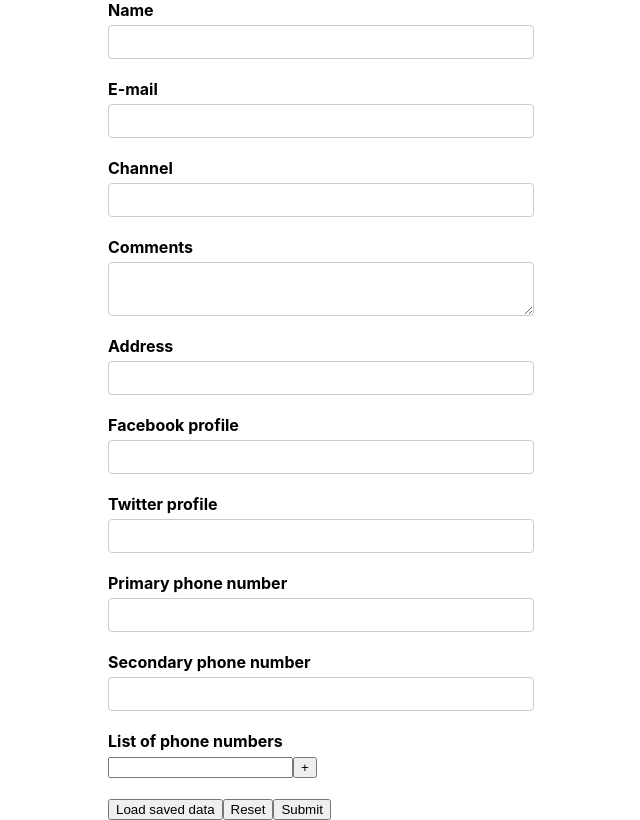
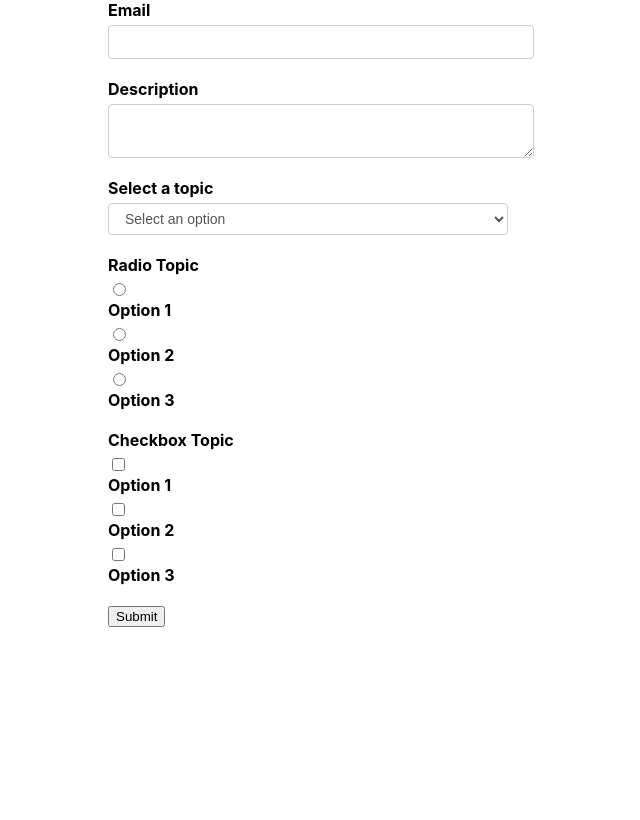
Before and after one commit to Bach-Nghia-Nguyen/learn_formik, a React (Create React App) app: page / in a window 1280 px wide. Shown: the whole page, without its empty margins (319-959 px from the left). Built offline with nearby package versions, Linux system fonts and the light colour scheme.

Commit message:
update code 2

```diff
--- a/package.json
+++ b/package.json
@@ -8,6 +8,7 @@
     "@testing-library/user-event": "^13.5.0",
     "formik": "^2.2.9",
     "react": "^18.1.0",
+    "react-datepicker": "^4.7.0",
     "react-dom": "^18.1.0",
     "react-scripts": "5.0.1",
     "web-vitals": "^2.1.4",
--- a/src/App.css
+++ b/src/App.css
@@ -11,7 +11,8 @@
 
 input[type="text"],
 input[type="email"],
-textarea {
+textarea,
+select {
   display: block;
   width: 400px;
   padding: 6px 12px;
--- a/src/App.js
+++ b/src/App.js
@@ -1,11 +1,13 @@
 import React from "react";
-import YoutubeForm from "./components/YoutubeForm";
+// import YoutubeForm from "./components/YoutubeForm";
 import "./App.css";
+import FormikContainer from "./components/FormikContainer";
 
 function App() {
   return (
     <div className="App">
-      <YoutubeForm />
+      {/* <YoutubeForm /> */}
+      <FormikContainer />
     </div>
   );
 }
--- /dev/null
+++ b/src/components/CheckboxGroup/index.js
@@ -0,0 +1,33 @@
+import React from "react";
+import { ErrorMessage, Field } from "formik";
+import TextError from "../TextError";
+
+const CheckboxGroup = (props) => {
+  const { label, name, options, ...rest } = props;
+  return (
+    <div className="form-control">
+      <label>{label}</label>
+      <Field name={name} {...rest}>
+        {({ field }) => {
+          return options.map((option) => {
+            return (
+              <React.Fragment key={option.key}>
+                <input
+                  type="checkbox"
+                  id={option.value}
+                  {...field}
+                  value={option.value}
+                  checked={field.value.includes(option.value)}
+                />
+                <label htmlFor={option.value}>{option.key}</label>
+              </React.Fragment>
+            );
+          });
+        }}
+      </Field>
+      <ErrorMessage name={name} component={TextError} />
+    </div>
+  );
+};
+
+export default CheckboxGroup;
--- /dev/null
+++ b/src/components/FormikContainer/index.js
@@ -0,0 +1,84 @@
+import React from "react";
+import { Formik, Form } from "formik";
+import * as yup from "yup";
+import FormikControl from "../FormikControl";
+
+const FormikContainer = () => {
+  const dropdownOptions = [
+    { key: "Select an option", value: "" },
+    { key: "Option 1", value: "option1" },
+    { key: "Option 2", value: "option2" },
+    { key: "Option 3", value: "option3" },
+  ];
+  const radioOptions = [
+    { key: "Option 1", value: "rOption1" },
+    { key: "Option 2", value: "rOption2" },
+    { key: "Option 3", value: "rOption3" },
+  ];
+  const checkboxOptions = [
+    { key: "Option 1", value: "cOption1" },
+    { key: "Option 2", value: "cOption2" },
+    { key: "Option 3", value: "cOption3" },
+  ];
+
+  const initialValues = {
+    email: "",
+    description: "",
+    selectOption: "",
+    radioOption: "",
+    checkboxOption: [],
+  };
+  const validationSchema = yup.object({
+    email: yup.string().required("Email required"),
+    description: yup.string().required("Description required"),
+    selectOption: yup.string().required("Select required"),
+    radioOption: yup.string().required("Radio required"),
+    checkboxOption: yup.array().required("Checkbox required"),
+  });
+  const onSubmit = (values) => console.log("Form data", values);
+
+  return (
+    <Formik
+      initialValues={initialValues}
+      validationSchema={validationSchema}
+      onSubmit={onSubmit}
+    >
+      {(formik) => (
+        <Form>
+          <FormikControl
+            control="input"
+            type="email"
+            label="Email"
+            name="email"
+          />
+          <FormikControl
+            control="textarea"
+            label="Description"
+            name="description"
+          />
+          <FormikControl
+            control="select"
+            label="Select a topic"
+            name="selectOption"
+            options={dropdownOptions}
+          />
+          <FormikControl
+            control="radio"
+            label="Radio Topic"
+            name="radioOption"
+            options={radioOptions}
+          />
+          <FormikControl
+            control="checkbox"
+            label="Checkbox Topic"
+            name="checkboxOption"
+            options={checkboxOptions}
+          />
+          <button type="submit">Submit</button>
+        </Form>
+      )}
+    </Formik>
+  );
+};
+
+export default FormikContainer;
--- /dev/null
+++ b/src/components/FormikControl/index.js
@@ -0,0 +1,34 @@
+import React from "react";
+import CheckboxGroup from "../CheckboxGroup";
+import Input from "../Input";
+import RadioButtons from "../RadioButtons";
+import Select from "../Select";
+import Textarea from "../Textarea";
+
+const FormikControl = (props) => {
+  const { control, ...rest } = props;
+  switch (control) {
+    case "input":
+      return <Input {...rest} />;
+
+    case "textarea":
+      return <Textarea {...rest} />;
+
+    case "select":
+      return <Select {...rest} />;
+
+    case "radio":
+      return <RadioButtons {...rest} />;
+
+    case "checkbox":
+      return <CheckboxGroup {...rest} />;
+
+    case "date":
+      break;
+
+    default:
+      return null;
+  }
+};
+
+export default FormikControl;
--- /dev/null
+++ b/src/components/Input/index.js
@@ -0,0 +1,16 @@
+import React from "react";
+import { ErrorMessage, Field } from "formik";
+import TextError from "../TextError";
+
+const Input = (props) => {
+  const { label, name, ...rest } = props;
+  return (
+    <div className="form-control">
+      <label htmlFor={name}>{label}</label>
+      <Field id={name} name={name} {...rest} />
+      <ErrorMessage name={name} component={TextError} />
+    </div>
+  );
+};
+
+export default Input;
--- /dev/null
+++ b/src/components/RadioButtons/index.js
@@ -0,0 +1,33 @@
+import React from "react";
+import { ErrorMessage, Field } from "formik";
+import TextError from "../TextError";
+
+const RadioButtons = (props) => {
+  const { label, name, options, ...rest } = props;
+  return (
+    <div className="form-control">
+      <label>{label}</label>
+      <Field name={name} {...rest}>
+        {({ field }) => {
+          return options.map((option) => {
+            return (
+              <React.Fragment key={option.key}>
+                <input
+                  type="radio"
+                  id={option.value}
+                  {...field}
+                  value={option.value}
+                  checked={field.value === option.value}
+                />
+                <label htmlFor={option.value}>{option.key}</label>
+              </React.Fragment>
+            );
+          });
+        }}
+      </Field>
+      <ErrorMessage name={name} component={TextError} />
+    </div>
+  );
+};
+
+export default RadioButtons;
--- /dev/null
+++ b/src/components/Select/index.js
@@ -0,0 +1,24 @@
+import React from "react";
+import { ErrorMessage, Field } from "formik";
+import TextError from "../TextError";
+
+const Select = (props) => {
+  const { label, name, options, ...rest } = props;
+  return (
+    <div className="form-control">
+      <label htmlFor={name}>{label}</label>
+      <Field as="select" id={name} name={name} {...rest}>
+        {options.map((option) => {
+          return (
+            <option key={option.value} value={option.value}>
+              {option.key}
+            </option>
+          );
+        })}
+      </Field>
+      <ErrorMessage name={name} component={TextError} />
+    </div>
+  );
+};
+
+export default Select;
--- /dev/null
+++ b/src/components/Textarea/index.js
@@ -0,0 +1,16 @@
+import React from "react";
+import { ErrorMessage, Field } from "formik";
+import TextError from "../TextError";
+
+const Textarea = (props) => {
+  const { label, name, ...rest } = props;
+  return (
+    <div className="form-control">
+      <label htmlFor={name}>{label}</label>
+      <Field as="textarea" id={name} name={name} {...rest} />
+      <ErrorMessage name={name} component={TextError} />
+    </div>
+  );
+};
+
+export default Textarea;
```
Also changed, not shown: src/components/DatePicker/index.js (added), 1 other file (tests, documents, lock files or other folders).
